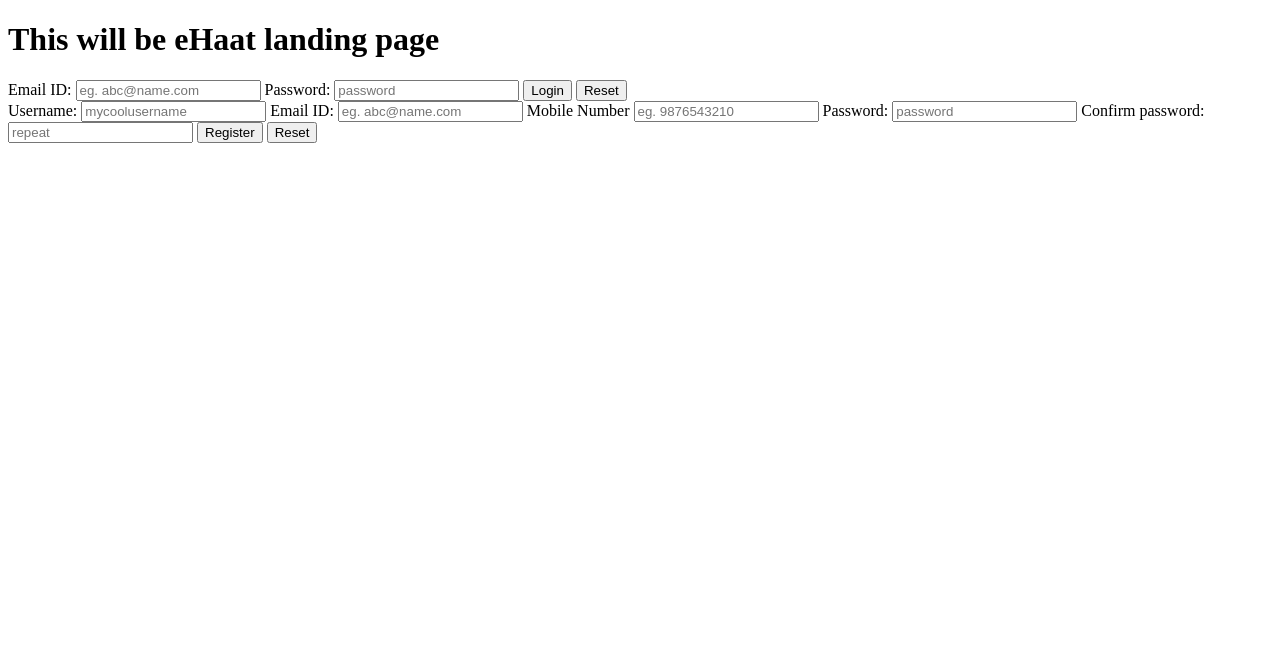
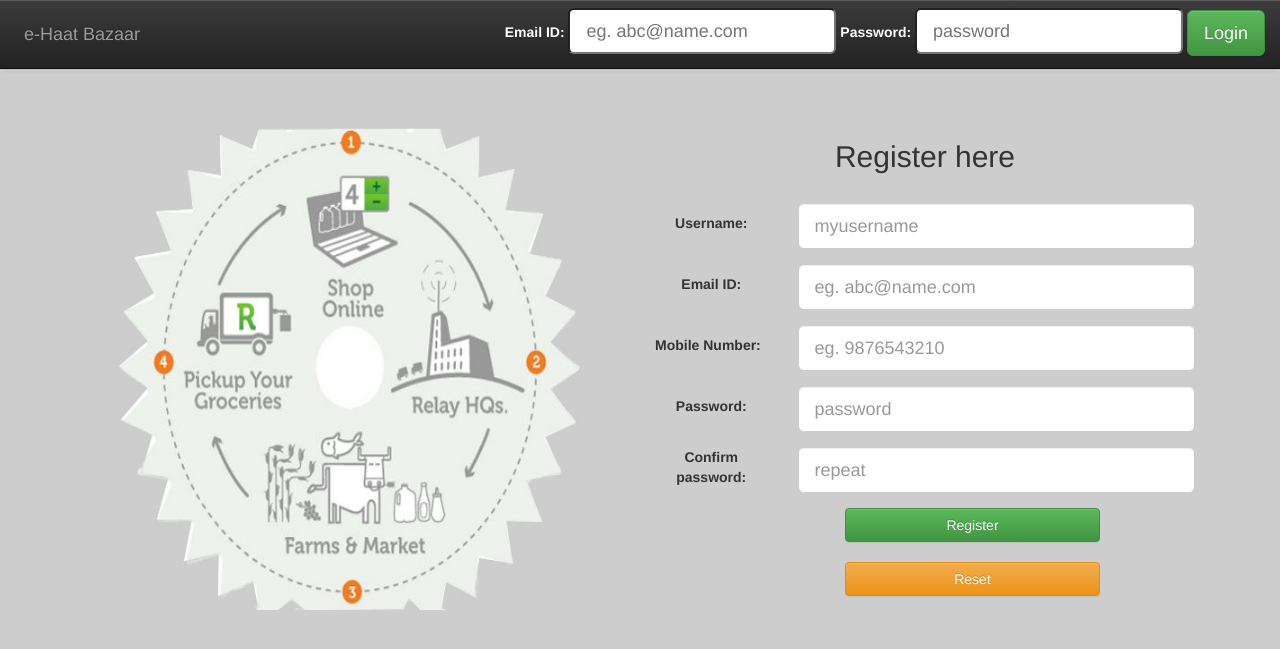
Before and after one commit to abdulnas204/eHaat, a PHP site: page / in a window 1280 px wide. Shown: the top 649 px of the page. Run offline with PHP 8.4, Linux system fonts and the light colour scheme.

Commit message:
completed the UI design for index.php

```diff
--- a/common/dbConnect.php
+++ b/common/dbConnect.php
@@ -3,7 +3,7 @@
 $port = 3306;
 $user = "root";
 $database = "eHaat";
-$password = "";
+$password = " ";
 
 $link = new mysqli($host.":".$port, $user, $password, $database);
 if($link->connect_error) {
--- a/common/util.php
+++ b/common/util.php
@@ -9,9 +9,9 @@
 		$link->close();
 	}
 
-	$_SESSION["error"] = [
+	$_SESSION["error"] = array(
 		$var => $msg
-	];
+	);
 	header("LOCATION: $to");
 	die();
 }
@@ -21,9 +21,9 @@
 		$link->close();
 	}
 
-	$_SESSION["message"] = [
+	$_SESSION["message"] = array(
 		$var => $msg
-	];
+	);
 	header("LOCATION: $to");
 	die();
 }
--- a/index.php
+++ b/index.php
@@ -1,45 +1,97 @@
 <?php
 session_start();
-require_once('common/util.php');
+require_once('./common/util.php');
 ?>
 <!DOCTYPE html>
 <html lang="en">
 <head>
-	<meta charset="UTF-8">
-	<title>eHaat - Home page</title>
+    <meta charset="utf-8">
+    <title>eHaat - Homepage</title>
+    <link rel="stylesheet" type="text/css" href="resource/css/bootstrap.min.css">
+    <link rel="stylesheet" type="text/css" href="resource/css/bootstrap-theme.min.css">
+    <link rel="stylesheet" type="text/css" href="resource/css/index.css">
+    <script src="resource/js/jquery.min.js"></script>
+    <script type="text/javascript" src="resource/js/bootstrap.min.js"></script>
 </head>
-<body>
-	<h1>This will be eHaat landing page</h1>
+<body style="background-color:#CDCDCD;">
 
-	<form action="login.php" method="POST">
-		<label for="email">Email ID:</label>
-		<input type="email" name="email" placeholder="eg. abc@name.com">
+   <nav class="navbar navbar-default navbar-inverse navbar-fixed-top">
+        <div class="container-fluid">
+            <div class="navbar-header well-sm">
+                <a class="navbar-brand" href="#">e-Haat Bazaar</a>
+            </div>
 
-		<label for="password">Password:</label>
-		<input type="password" name="password" placeholder="password">
+            <!-- Navigation bar -->
+            <div class="collapse navbar-collapse" id="bs-example-navbar-collapse-1">
+                <form class="navbar-form navbar-right" action="login.php" method="POST">
+					<label for="email" style="color:white;">Email ID:</label>
+					<input type="email" name="email" class="input-lg" placeholder="eg. abc@name.com">
 
-		<input type="submit" name="login" value="Login">
-		<input type="reset" value="Reset">
+					<label for="password" style="color:white;">Password:</label>
+					<input type="password" name="password" class="input-lg" placeholder="password">
+
+					<input type="submit" name="login" class="btn btn-success btn-lg" value="Login">
+
 				</form>
+            </div><!-- /.navbar-collapse -->
+        </div><!-- /.container-fluid -->
+    </nav>
 
-	<form action="register.php" method="POST">
-		<label for="name">Username:</label>
-		<input type="text" name="name" placeholder="mycoolusername">
+    <div class="container  offset-120">
+    	<div class="col-md-6">
+    		<img src="resource/img/shop_online.jpg" class="img-responsive" style="height: 490px;	">
+    	</div>
+    	<div class="col-md-6">
+    		<h2 class="text-center offset-30">Register here</h2>
 
-		<label for="email">Email ID:</label>
-		<input type="email" name="email" placeholder="eg. abc@name.com">
+	<form action="register.php" method="POST" class="form-horizontal">
+		<div class="form-group">
+		<label for="name" class="col-sm-3 text-center offset-10">Username:</label>
+		<div class="col-sm-9">
+		<input type="text" name="name" class="form-control input-lg" placeholder="myusername">
+		</div>
+		</div>
 
-		<label for="contactNumber">Mobile Number</label>
-		<input type="number" min="0" placeholder="eg. 9876543210">
+		<div class="form-group">
+		<label for="email" class="col-sm-3 text-center offset-10">Email ID:</label>
+		<div class="col-sm-9">
+		<input type="email" name="email" class="form-control input-lg" placeholder="eg. abc@name.com">
+		</div>
+		</div>
 
-		<label for="password">Password:</label>
-		<input type="password" name="password" placeholder="password">
+		<div class="form-group">
+		<div class="col-sm-3">
+		<label for="contactNumber" class="text-center offset-10">Mobile Number:</label>
+		</div>
+		<div class="col-sm-9">
+		<input type="number" min="0" class="form-control input-lg" placeholder="eg. 9876543210">
+		</div>
+		</div>
 
-		<label for="password">Confirm password:</label>
-		<input type="password" name="confirmPassword" placeholder="repeat">
+		<div class="form-group">
+		<label for="password" class="col-sm-3 text-center offset-10">Password:</label>
+		<div class="col-sm-9">
+		<input type="password" name="password" class="form-control input-lg" placeholder="password">
+		</div>
+		</div>
 
-		<input type="submit" name="register" value="Register">
-		<input type="reset" value="Reset">
+		<div class="form-group">
+		<label for="password" class="col-sm-3 text-center">Confirm password:</label>
+		<div class="col-sm-9">
+		<input type="password" name="confirmPassword" class="form-control input-lg" placeholder="repeat">
+		</div>
+		</div>
+
+		<div class="form-group">
+		<div class="col-sm-offset-4 col-sm-6">
+		<input type="submit" name="register" class="btn btn-success btn-block" value="Register">
+		</div>
+		<div class="col-sm-offset-4 col-sm-6 offset-20">
+		<input type="reset" value="Reset" class="btn btn-warning btn-block">
+		</div>
+		</div>
 	</form>
+    	</div>
+    </div>
 </body>
 </html>
--- /dev/null
+++ b/resource/css/index.css
@@ -0,0 +1,15 @@
+.offset-120{
+	margin-top : 120px;
+}
+
+.offset-20{
+	margin-top:  20px;
+}
+
+.offset-30{
+	margin-bottom: 30px;
+}
+
+.offset-10{
+	margin-top:  10px;
+}
```
Also changed, not shown: resource/img/shop_online.jpg (added). Lines whose indentation alone changed are shown as unchanged.
